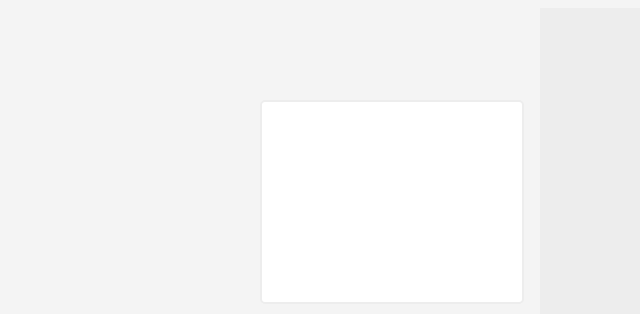
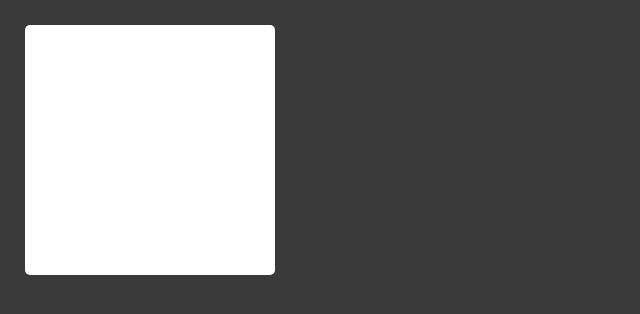
Before and after one commit to juniorvanin-zz/frontloops, a React (Create React App) app: page / in a window 1280 px wide. Shown: the top 314 px of the page, without its empty margins (0-640 px from the left). Built offline with nearby package versions, Linux system fonts and the light colour scheme.

Commit message:
Finish loop 1 step 10 exercise

```diff
--- a/src/App.js
+++ b/src/App.js
@@ -1,9 +1,9 @@
 import React from "react";
 
-import { Loop1Step9 } from "./loop1-step9";
+import { Loop1Step10 } from "./loop1-step10";
 
 function App() {
-  return <Loop1Step9 />;
+  return <Loop1Step10 />;
 }
 
 export default App;
--- /dev/null
+++ b/src/loop1-step10/index.js
@@ -0,0 +1,52 @@
+import React from "react";
+
+import "./style.css";
+
+class Loop1Step10 extends React.Component {
+  constructor(props) {
+    super(props);
+    this.state = { position: { top: 25, left: 25 }, moving: false };
+  }
+  componentDidMount() {}
+
+  render() {
+    return (
+      <div className="container">
+        <div
+          style={this.state.position}
+          className="card"
+          onMouseDown={e => {
+            this.setState({
+              position: {
+                top: e.clientY - 125,
+                left: e.clientX - 125
+              },
+              moving: true
+            });
+          }}
+          onMouseUp={e => {
+            this.setState({
+              position: {
+                top: e.clientY - 125,
+                left: e.clientX - 125
+              },
+              moving: false
+            });
+          }}
+          onMouseMove={e => {
+            if (this.state.moving) {
+              this.setState({
+                position: {
+                  top: e.clientY - 125,
+                  left: e.clientX - 125
+                }
+              });
+            }
+          }}
+        ></div>
+      </div>
+    );
+  }
+}
+
+export { Loop1Step10 };
--- /dev/null
+++ b/src/loop1-step10/style.css
@@ -0,0 +1,19 @@
+body {
+  background-color: #3a3a3a;
+}
+
+.root,
+.container {
+  height: 100%;
+  width: 100%;
+  box-sizing: border-box;
+}
+
+.card {
+  width: 250px;
+  height: 250px;
+  background-color: white;
+  border-radius: 5px;
+  cursor: all-scroll;
+  position: absolute;
+}
```
